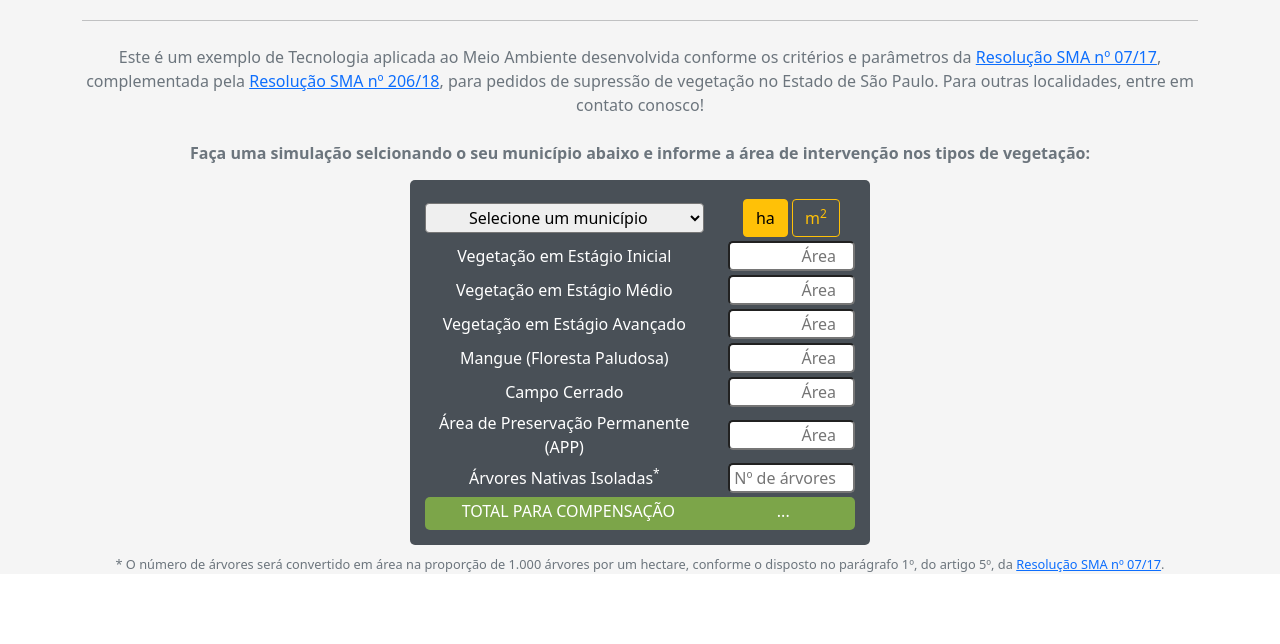
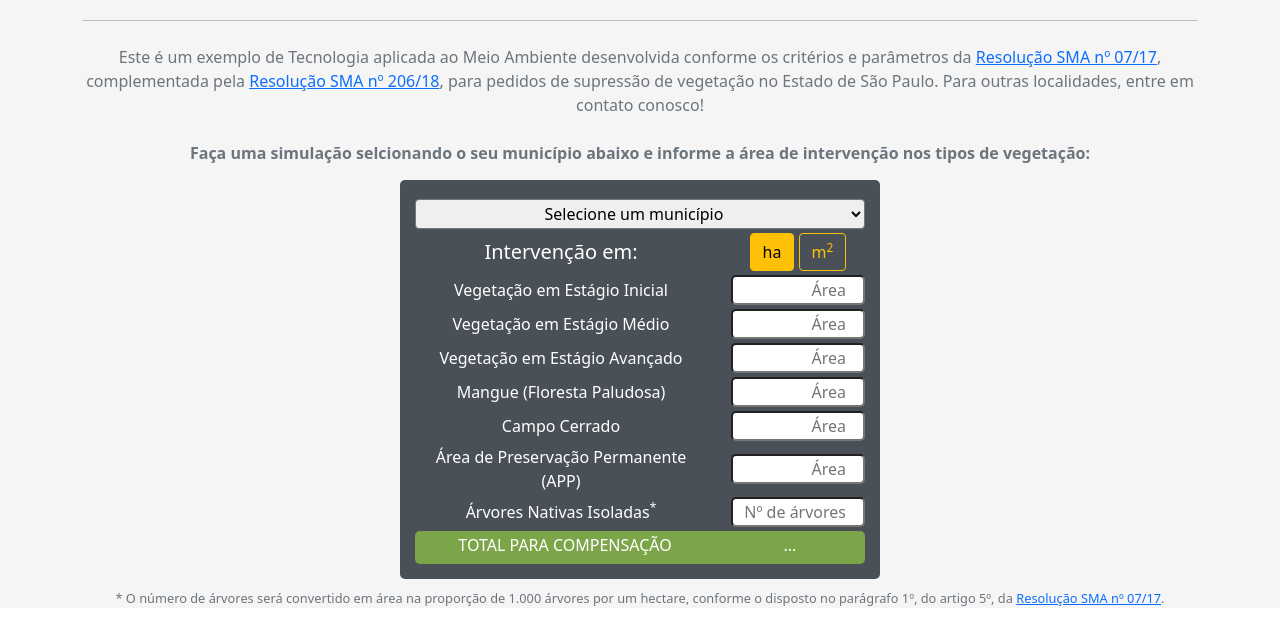
Before and after one commit to brunoginciene/calculadoraNexo, a website: page static/index.html in a window 1280 px wide. Shown: the part 42-686 px from the top of the page. Drawn offline with nearby package versions, Linux system fonts and the light colour scheme.

Commit message:
layout finalizado

```diff
--- a/static/calculadora.css
+++ b/static/calculadora.css
@@ -10,7 +10,7 @@
 .calculadora {
     background-color: #495057;
     color: white;
-    max-width: 460px;
+    max-width: 480px;
     margin: auto;
     padding: 15px;
     border-radius: 5px;
--- a/static/index.html
+++ b/static/index.html
@@ -36,7 +36,7 @@
         </p>
 
         <div class="container calculadora">
-            <!--<div class="row align-items-center linhas">
+            <div class="row align-items-center linhas">
                 <div class="col-sm">
                     <select class="lista">
                         <option selected>Selecione um município</option>
@@ -45,16 +45,10 @@
                         <option value="3">Three</option>
                     </select>
                 </div>
-            </div>-->
+            </div>
             <div class="row align-items-center linhas">
                 <div class="col-sm-8">
-                    <!--<h5 id="tipoIntervencao">Intervenção em:</h5>-->
-                    <select class="lista">
-                        <option selected>Selecione um município</option>
-                        <option value="1">One</option>
-                        <option value="2">Two</option>
-                        <option value="3">Three</option>
-                    </select>
+                    <h5 id="tipoIntervencao">Intervenção em:</h5>
                 </div>
                 <div class="col-sm-4">
                     <input type="radio" class="btn-check botao-area" name="options-outlined" id="ha-outlined" autocomplete="off" checked>
```
